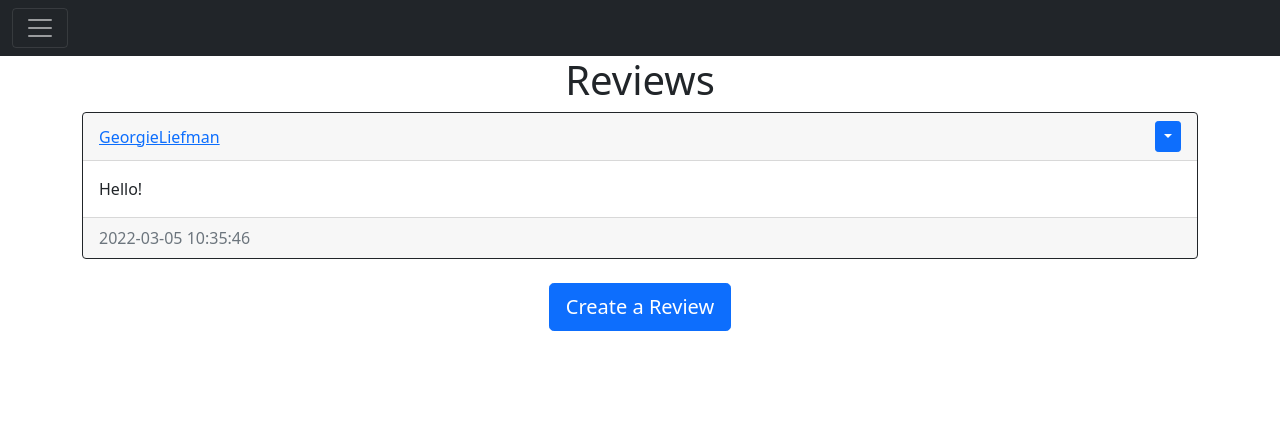
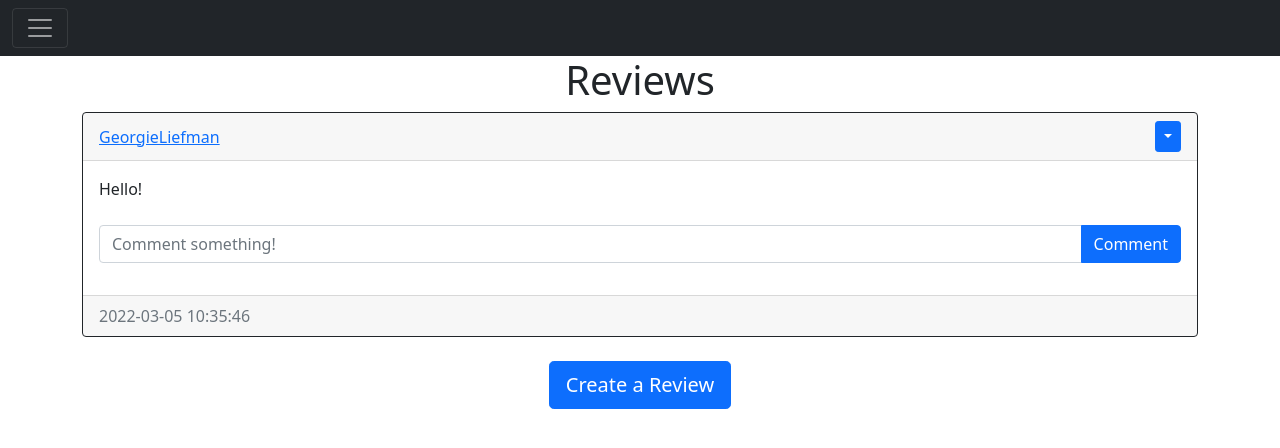
Before and after one commit to GeorgieLiefman/WhereTo, a Flask app: page / in a window 1280 px wide. Shown: the top 448 px of the page. Run offline with Flask 2, Linux system fonts and the light colour scheme; a user stored in the database is signed in; data comes from the database, SQL or seed files in the repository; both versions use the stored data as it was after the commit.

Commit message:
Added view to create comment

```diff
--- a/application/templates/reviews_div.html
+++ b/application/templates/reviews_div.html
@@ -23,6 +23,11 @@
         </div>
         <div class="card-body">
           <div class="card-text">{{review.text}}</div>
+          <br>
+          <form class="input-group mb-3" method="POST" action="/create_comment/{{review.id}}">
+              <input type="text" id="text" name="text" class="form-control" placeholder="Comment something!"/>
+              <button type="submit" class="btn btn-primary">Comment</button>
+          </form>
         </div>
         <div class="card-footer text-muted">{{review.date_created}}</div>
       </div>
--- a/application/views.py
+++ b/application/views.py
@@ -1,6 +1,6 @@
 from flask import Blueprint, render_template, request, flash, redirect, url_for
 from flask_login import login_required, current_user
-from .models import Review, User
+from .models import Review, User, Comment
 from . import db
 
 views = Blueprint("views", __name__)
@@ -58,3 +58,22 @@ def reviews(username):
 
     reviews = Review.query.filter_by(author=user.id).all()
     return render_template("reviews.html", user=current_user, reviews=reviews, username=username)
+
+
+@views.route("/create_comment/<review_id>", methods=["POST"])
+@login_required
+def create_comment(review_id):
+    text = request.form.get("text")
+    if not text:
+        flash("Comment cannot be empty.", category="error")
+    else:
+        review = Review.query.filter_by(id=review_id)
+        if review:
+            comment = Comment(text=text, author=current_user.id, review_id=review_id)
+            db.session.add(comment)
+            db.session.commit()
+        else:
+            flash("Review does not exist.", category="error")
+
+
+    return redirect(url_for("views.home"))
```
Also changed, not shown: application/database.db.
